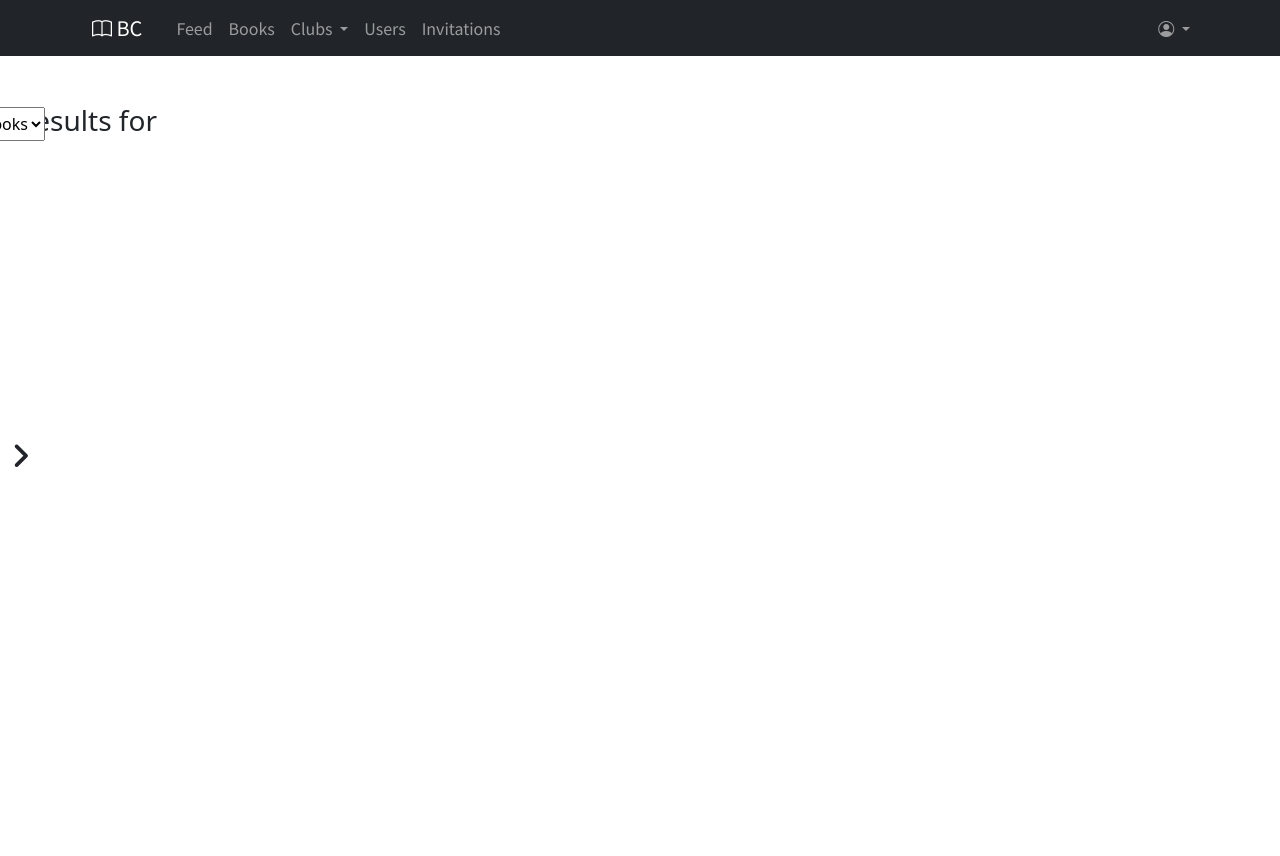
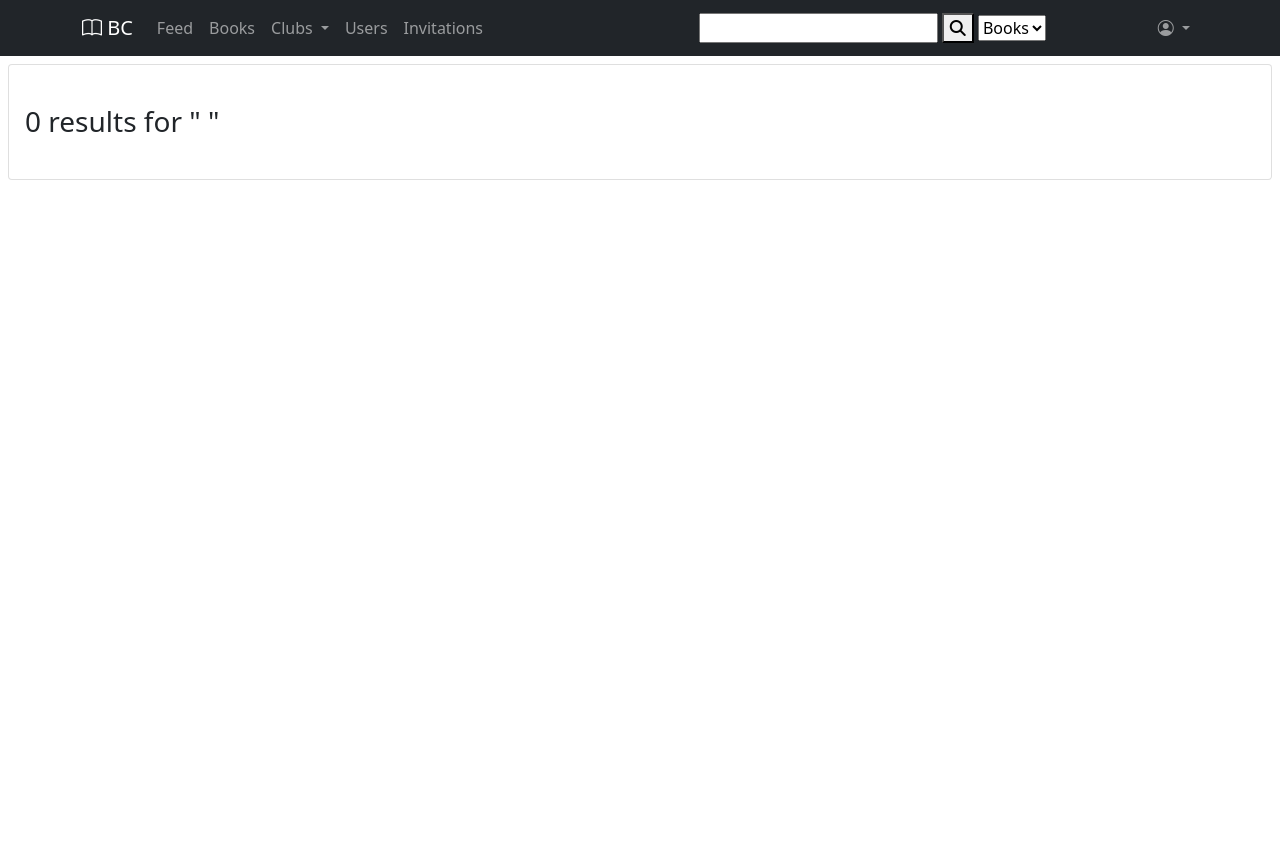
Before and after one commit to Fandasman/SEG-major-project, a Django app: page /search_view/ in a window 1280 px wide. After the commit the page ends 180 px from the top, so only its background shows below. Run offline with Django 3.2, Linux system fonts and the light colour scheme; parts of the project's set-up code (start-up, migrations or seed data) failed here and were passed over; some libraries are stand-ins or nearby versions.

Commit message:
fix search bar query output bug and UI + fix wishlist UI

```diff
--- a/clubs/static/side-bar.css
+++ /dev/null
@@ -1,111 +0,0 @@
-@import url(https://fonts.googleapis.com/css?family=Noto+Sans+TC:100,300,regular,500,700,900);
-*{
-    margin: 0;
-    padding: 0;
-    list-style: none;
-}
-html,body{
-    height: 100%;
-}
-body{
-    background-color: #fff;
-}
-.side-menu{
-    width: 300px;
-    height: 100%;
-    padding: 50px 0;
-    box-sizing: border-box;
-    background-color: #212529;
-    display: flex;
-    flex-flow: column nowrap;
-    position: absolute;
-
-    transition: .5s;
-    /* transform: translateX(0); */
-}
-.side-menu form{
-    display: flex;
-    margin: 0 10px 50px;
-    border-radius: 100px;
-    border: 1px solid #fff;
-
-}
-.side-menu form input,
-.side-menu form button{
-    background-color: transparent;
-    color: #fff;
-    border:none;
-    padding:5px 10px;
-}
-.side-menu form input{
-    width: 230px;
-}
-.side-menu label{
-    position: absolute;
-    width: 40px;
-    height: 80px;
-    background-color: #fff;
-    color: #212529;
-    right: -40px;
-    top: 0;
-    bottom: 0;
-    margin: auto;
-    line-height: 80px;
-    text-align: center;
-    font-size: 30px;
-    border-radius: 0 10px 10px 0;
-}
-.side-menu.radioselect{
-
-}
-#side-menu-switch{
-    position: absolute;
-    opacity: 0;
-}
-#side-menu-switch:checked + .side-menu{
-    transform: translateX(-100%);
-}
-#side-menu-switch:checked + .side-menu label .fas{
-    transform:scaleX(-1);
-}
-::placeholder {
-     /* Chrome, Firefox, Opera, Safari 10.1+ */
-    color: #fff;
-    opacity: 1; /* Firefox */
-}
-.side-menu form button{
-    width: 50px;
-}
-.side-menu form input:focus::placeholder{
-    color: #fff;
-}
-.side-menu form input:focus,
-.side-menu form button:focus{
-    outline: none;
-}
-nav a{
-    display: block ;
-    padding: 10px;
-    color: #fff;
-    text-decoration: none;
-    position: relative;
-    font-family: 'Noto Sans TC',sans-serif;
-}
- nav a+a::before{
-     content: '';
-     position: absolute;
-     border-top: 1px solid #fff;
-     left: 10px;
-     right: 10px;
-     top: 0;
- }
- /* Method 1 */
- nav a .fas{
-     margin-right: -1.1em;
-     transform: scale(0);
-     transition: .5s;
- }
- nav a:hover .fas{
-    margin-right: 0.3em;
-     transform: scale(1);
- }
--- a/clubs/templates/base_content.html
+++ b/clubs/templates/base_content.html
@@ -2,8 +2,7 @@
 {% block body %}
   {% include 'partials/navbar.html' %}
   {% include 'partials/messages.html' %}
-  {% include 'partials/side-navbar.html' %}
-  <!-- {% include 'partials/side-navbar.html' %} -->
+  {# {% include 'partials/side-navbar.html' %} #}
   {% block content %}
   {% endblock %}
 {% endblock %}
--- a/clubs/templates/partials/menu.html
+++ b/clubs/templates/partials/menu.html
@@ -1,3 +1,10 @@
+{% load static %}
+<!DOCTYPE html>
+<html lang="en">
+<head>
+  <script src="https://kit.fontawesome.com/9a416a1cca.js" crossorigin="anonymous"></script>
+</head>
+
 <div class="collapse navbar-collapse" id="navbarSupportedContent">
   <ul class="navbar-nav me-auto mb-2 mb-lg-0">
     <li class="nav-item">
@@ -25,6 +32,20 @@
       <a class="nav-link" href="{% url 'invitation_list' current_user.id %}">Invitations</a>
     </li>
   </ul>
+
+  <ul class="navbar-nav ms-auto mb-2 mb-lg-0">
+    <li class="nav-item">
+      <form action="{% url 'search_view' %}" method="GET">
+          {% csrf_token %}
+          {{search_form.search}}
+          <button>
+                  <i class="fas fa-search"></i>
+          </button>
+          {{ search_form.filter_field }}
+      </form>
+    </li>
+  </ul>
+
   <ul class="navbar-nav ms-auto mb-2 mb-lg-0">
     <li class="nav-item dropdown">
       <a class="nav-link dropdown-toggle" href="#" id="user-account-dropdown" role="button" data-bs-toggle="dropdown" aria-expanded="false">
--- a/clubs/templates/partials/side-navbar.html
+++ /dev/null
@@ -1,30 +0,0 @@
-{% load static %}
-<!DOCTYPE html>
-<html lang="en">
-<head>
-  <meta charset="UTF-8">
-  <meta name="viewport" content="width=device-width, initial-scale=1.0">
-  <meta http-equiv="X-UA-Compatible" content="ie=edge">
-  <link href="{% static 'side-bar.css' %}" rel="stylesheet">
-  <script src="https://kit.fontawesome.com/9a416a1cca.js" crossorigin="anonymous"></script>
-</head>
-<body>
-  <input type="checkbox" checked name="" id="side-menu-switch">
-<div class="side-menu">
-  <form action="{% url 'search_view' %}" method="GET">
-      {% csrf_token %}
-      {{search_form.search}}
-      <button>
-              <i class="fas fa-search"></i>
-      </button>
-      {{ search_form.filter_field }}
-  </form>
-
-    <label for="side-menu-switch">
-        <i class="fas fa-angle-left"></i>
-    </label>
-
-
-</div>
-</body>
-</html>
--- a/clubs/templates/search_view.html
+++ b/clubs/templates/search_view.html
@@ -2,9 +2,24 @@
 {% load search_class_name %}
 {% block content %}
 
-<div class='row title-row my-5'>
+<html>
+  <head>
+    <style>
+    .content {
+      padding-top: 50px;
+      padding-right: 30px;
+      padding-bottom: 50px;
+      padding-left: 80px;
+    }
+    </style>
+  </head>
+</html>
+
+<div class="card m-2">
+  <div class="card-body" id=content>
+    <div class='row title-row my-4'>
         <div class='col-12 py-0'>
-        <h3 class='my-0 py-0'>{{ count }} results for <b>{{ query }}</b></h3>
+            <h3 class='my-0 py-0'>{{ count }} results for "<b>{{ query }}</b>"</h3>
         </div>
     </div>
 
@@ -44,4 +59,8 @@
     {% empty %}
 
     {% endfor %}
+
+  </div>
+</div>
+
 {% endblock content %}
--- a/clubs/views.py
+++ b/clubs/views.py
@@ -958,6 +958,8 @@ def leave_club(request,club_id):
 class SearchView(ListView):
     template_name = 'search_view.html'
     count = 0
+    query = ' '
+
     def get_context_data(self, *args, **kwargs):
         context = super().get_context_data(*args, **kwargs)
         context['count'] = self.count or 0
@@ -965,6 +967,7 @@ class SearchView(ListView):
             'search' : self.request.GET.get('search',''),
             'filter_field' : self.request.GET.get('filter_field', ''),
         })
+        context['query'] = self.query
         return context
 
     def get_queryset(self):
@@ -990,9 +993,11 @@ class SearchView(ListView):
                     club_results,
                     user_results
                     )
+
             qs_sorted = sorted(queryset,
                         key=lambda instance: instance.pk,
                         reverse=True)
-            self.count = len(qs_sorted) # since qs is actually a list
+            self.count = len(qs_sorted)
+            self.query = query
             return qs_sorted
         return query
```
Lines whose indentation alone changed are shown as unchanged.
